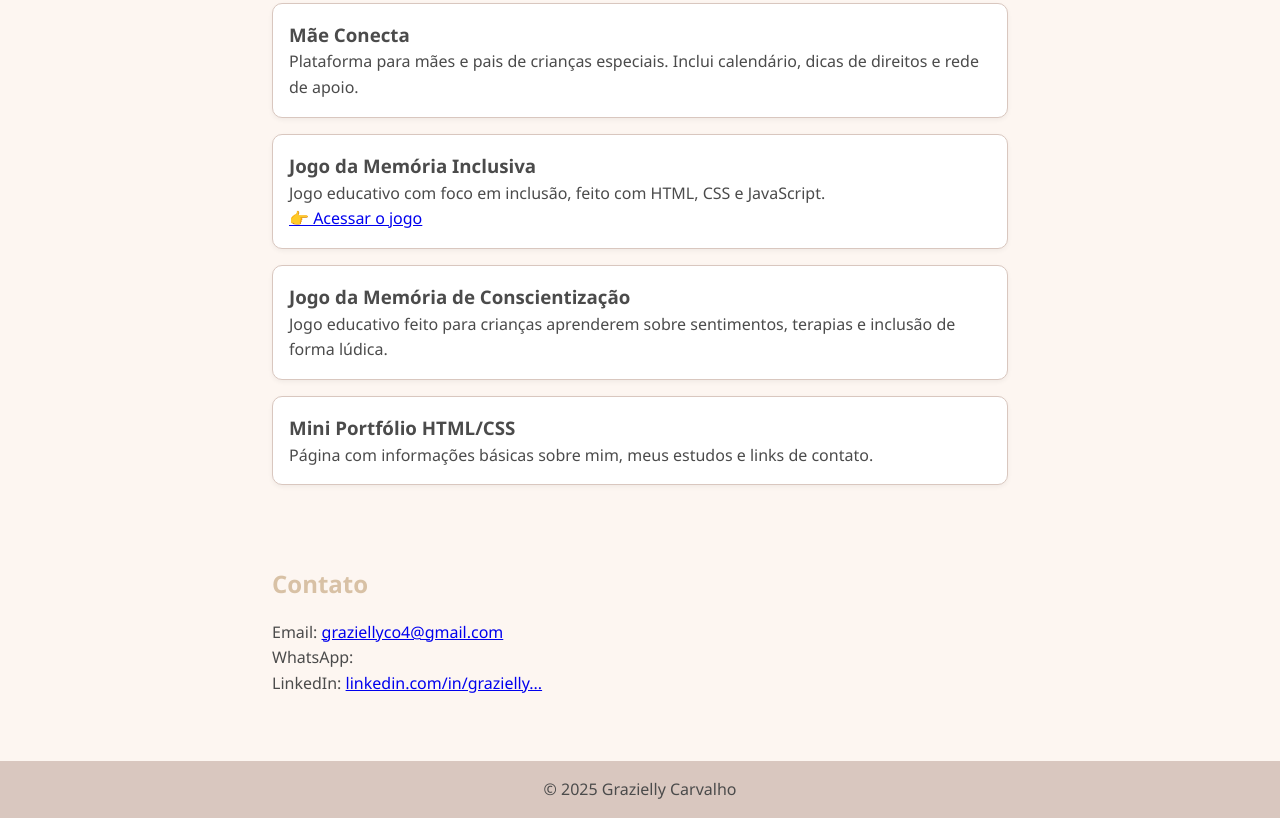
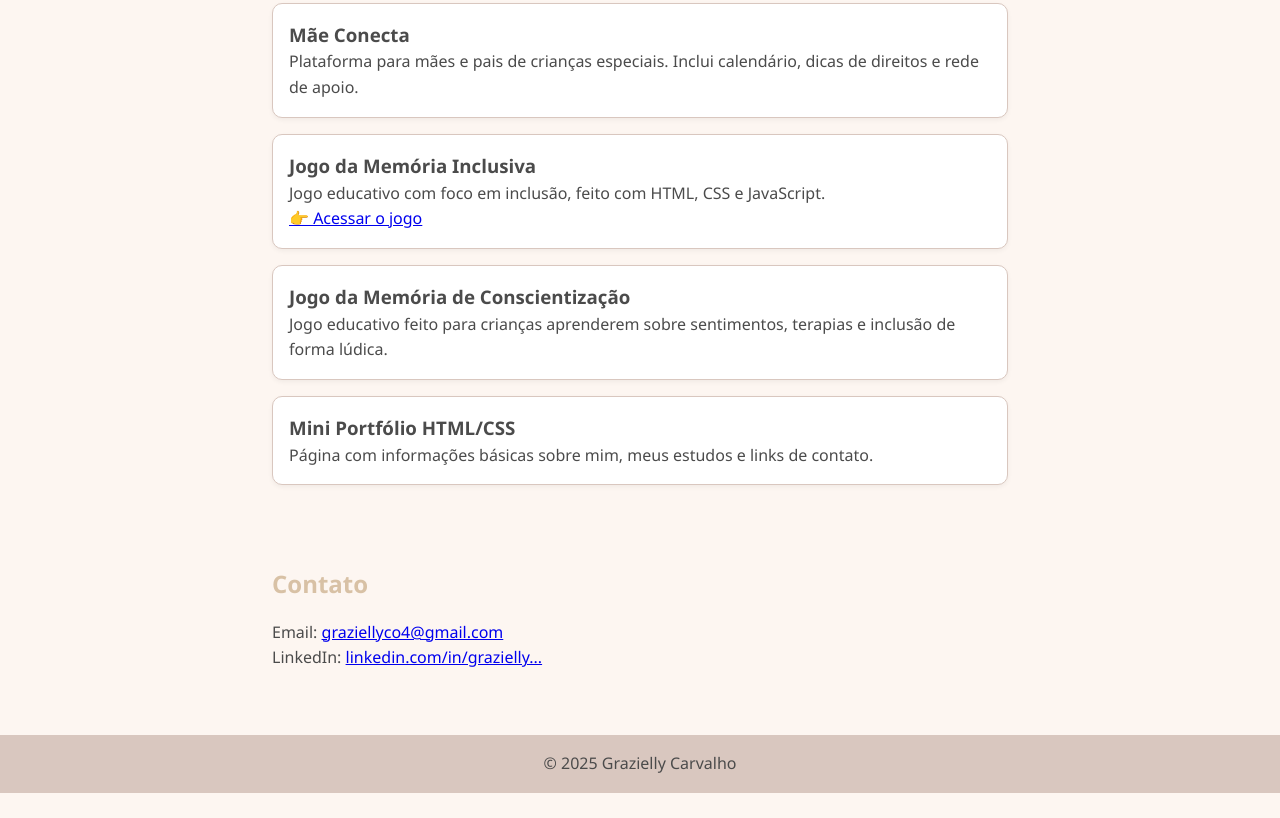
Before and after one commit to graziellyco4/Portif-lio-Grazielly, a plain HTML site: page index.html in a window 1280 px wide. Shown: the part 721-1539 px from the top of the page. After the commit the page ends 1514 px from the top, so only its background shows below. Drawn offline with Linux system fonts and the light colour scheme.

Commit message:
Update index.html

```diff
--- a/index.html
+++ b/index.html
@@ -55,7 +55,6 @@ Estou construindo projetos com propósito e sigo aprendendo todos os dias.</p>
   <section id="contato">
     <h2>Contato</h2>
     <p>Email: <a href="mailto:graziellyco4@gmail.com">graziellyco4@gmail.com</a></p>
-    <p>WhatsApp: <a href="https://wa.me/5511949053971" target="_blank"></a></p>
     <p>LinkedIn:
   <a href="https://www.linkedin.com/in/grazielly-carvalho-santos-de-oliveira-4a1ab62a1" target="_blank" rel="noopener noreferrer">
     linkedin.com/in/grazielly...
```
